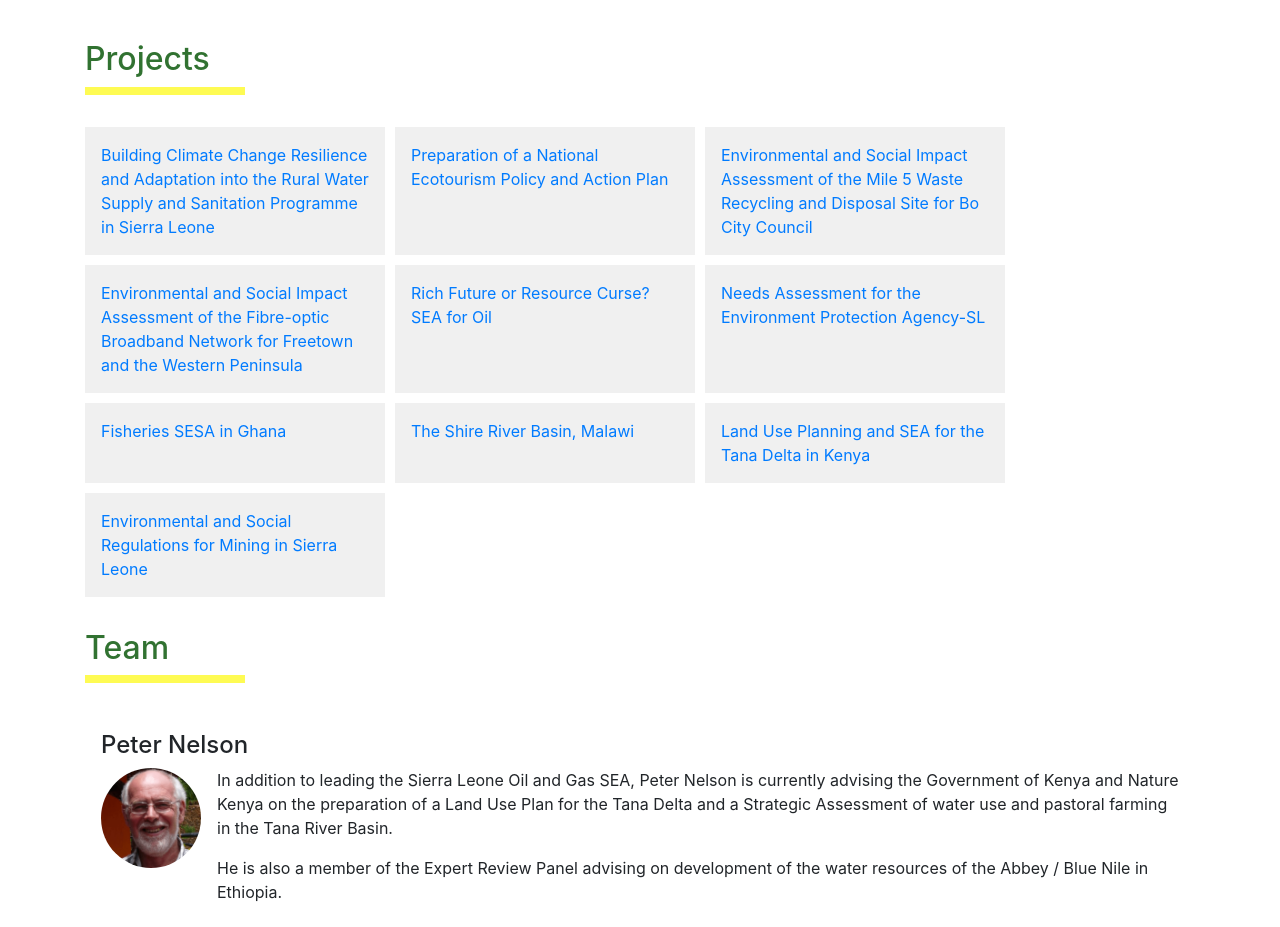
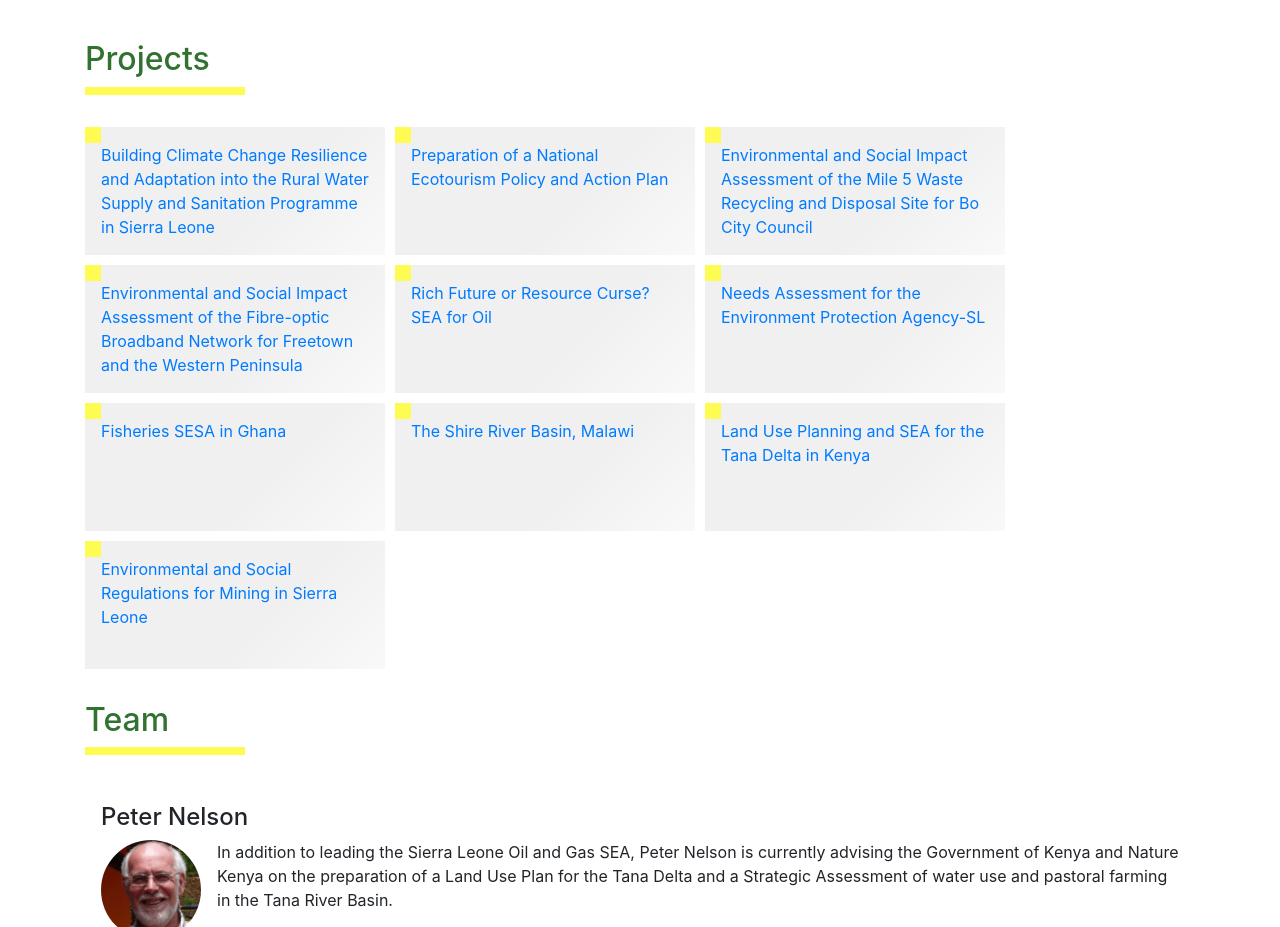
Before and after one commit to billhorsman/planninggreenfutures, a Nuxt app: page / in a window 1280 px wide. Shown: the part 950-1877 px from the top of the page. Built offline with nearby package versions, Linux system fonts and the light colour scheme.

Commit message:
More subtle gradients

```diff
--- a/assets/stylesheets/main.scss
+++ b/assets/stylesheets/main.scss
@@ -1,5 +1,14 @@
 $green: #317231;
 $yellow: #FEFB53;
+
+@mixin gradient($color1, $color2) {
+  $bg-2: $color1;
+  $stop: 60%;
+  background: $color1; /* Old browsers */
+  background: -moz-linear-gradient(-45deg, $color1 0%, $bg-2 $stop, $color2 100%); /* FF3.6-15 */
+  background: -webkit-linear-gradient(-45deg, $color1 0%,$bg-2 $stop,$color2 100%); /* Chrome10-25,Safari5.1-6 */
+  background: linear-gradient(135deg, $color1 0%,$bg-2 $stop,$color2 100%); /* W3C, IE10+, FF16+, Chrome26+, Opera12+, Safari7+ */
+}
 
 ul.spaced {
   margin: 0;
@@ -20,12 +29,27 @@ ul.spaced {
   margin: 0;
   padding: 0;
   a {
-    background: #f0f0f0;
+    @include gradient(#f0f0f0, #f9f9f9);
     display: block;
+    min-height: 128px;
     padding: 1rem;
+    position: relative;
+    &:after {
+      background: $yellow;
+      content: " ";
+      display: block;
+      height: 1rem;
+      left: 0;
+      position: absolute;
+      top: 0;
+      width: 1rem;
+    }
     &:hover {
       background: #f9f9f9;
       text-decoration: none;
+      &:after {
+        background: $green;
+      }
     }
   }
 }
--- a/layouts/default.vue
+++ b/layouts/default.vue
@@ -21,16 +21,8 @@
 
 <style lang="scss">
   @import '@/assets/stylesheets/main.scss';
-  $stop: 60%;
-  $angle: 80deg;
-  $bg-1: $green;
-  $bg-2: $green;
-  $bg-3: #86A24D;
   header {
-    background: $green; /* Old browsers */
-    background: -moz-linear-gradient(-45deg, $bg-1 0%, $bg-2 $stop, $bg-3 100%); /* FF3.6-15 */
-    background: -webkit-linear-gradient(-45deg, $bg-1 0%,$bg-2 $stop,$bg-3 100%); /* Chrome10-25,Safari5.1-6 */
-    background: linear-gradient(135deg, $bg-1 0%,$bg-2 $stop,$bg-3 100%); /* W3C, IE10+, FF16+, Chrome26+, Opera12+, Safari7+ */
+    @include gradient($green, #86A24D);
     margin-bottom: 2rem;
   }
   .navbar-brand {
```
